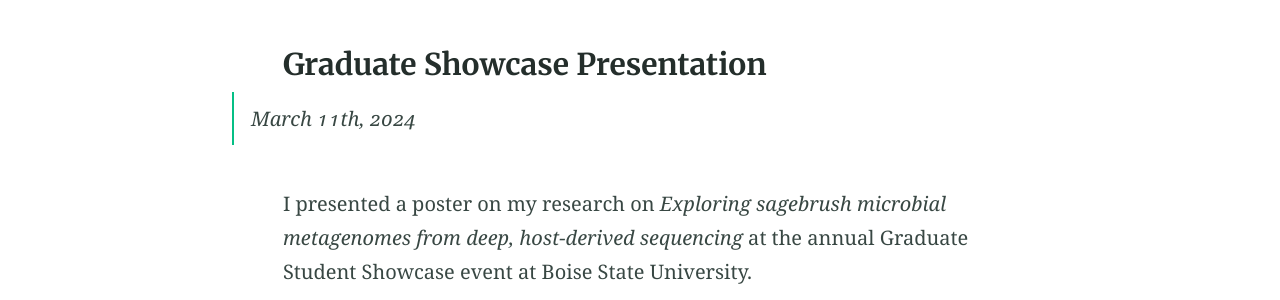
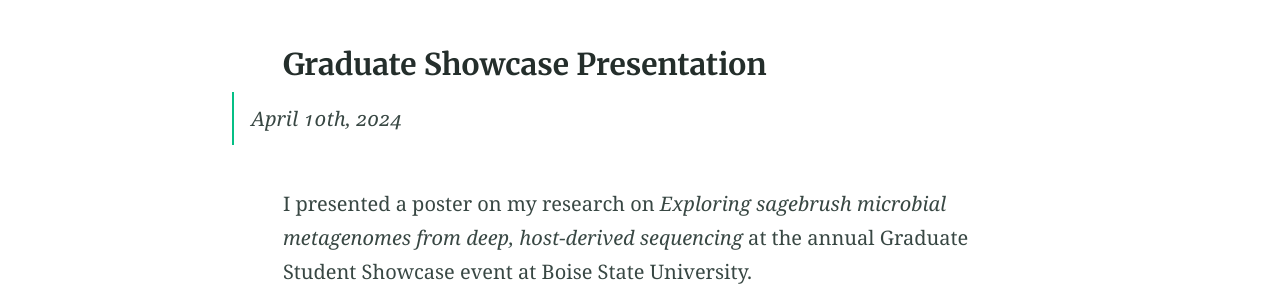
Before and after one commit to AdeArogundade/arogundadeadedotun, a Jekyll site: the page built from communications.md, in a window 1280 px wide. Shown: the part 433-733 px from the top of the page. Built offline with Jekyll 4.4.1, drawn with Linux system fonts in a browser that asks for light colours.

Commit message:
Update communications.md

```diff
--- a/communications.md
+++ b/communications.md
@@ -9,7 +9,7 @@ excerpt: "Alembic is a starting point for [Jekyll](https://jekyllrb.com/) projec
 |
 
 ### Graduate Showcase Presentation
->>> March 11th, 2024
+>>> April 10th, 2024
 
 I presented a poster on my research on _Exploring sagebrush microbial metagenomes from deep, host-derived sequencing_ at the annual Graduate Student Showcase event at Boise State University.
 {% include figure.html image="https://adearogundade.github.io/arogundadeadedotun/assets/Images/Graduate_Showcase_2024_1.jpg" caption="Credit: Elle Horwath" position="left" width="300" height="800" %} {% include figure.html image="https://adearogundade.github.io/arogundadeadedotun/assets/Images/Graduate_Showcase_2024_2.JPG" caption="Credit: Leonora Bittleston" position="right" width="300" height="800" %}
```
